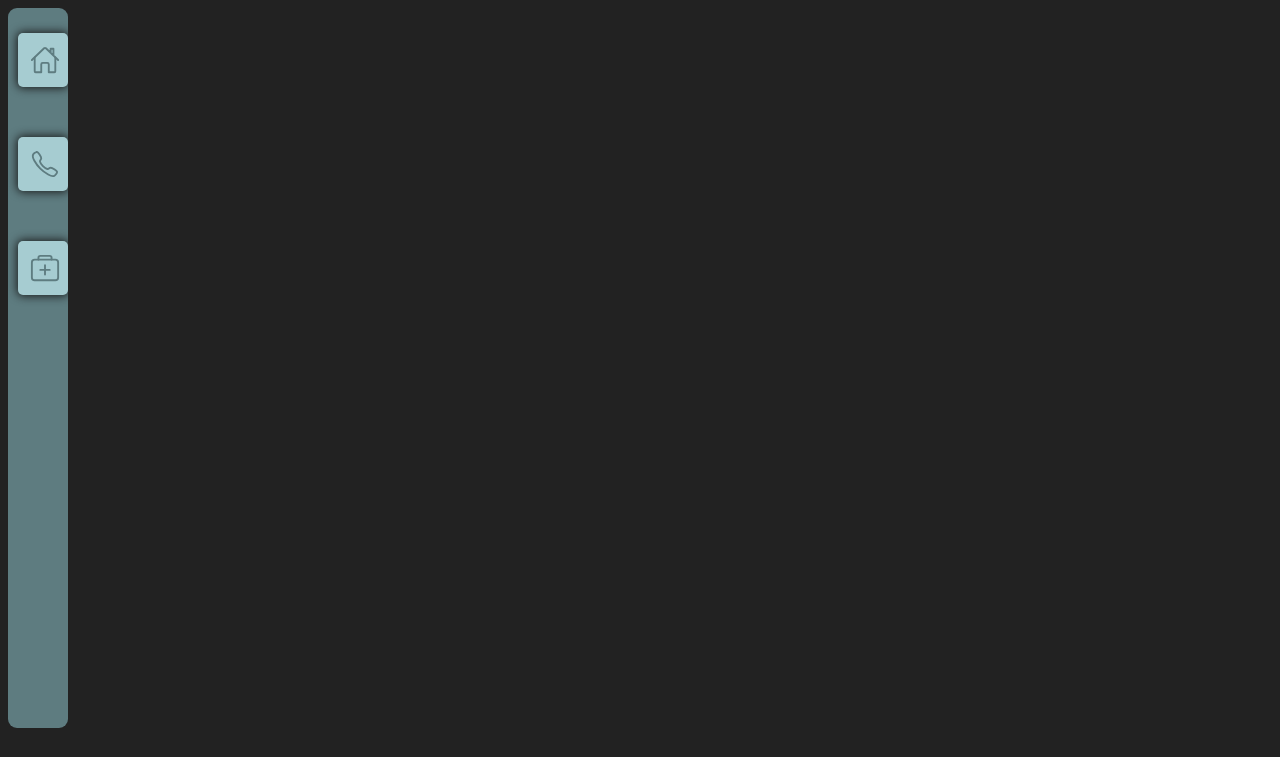
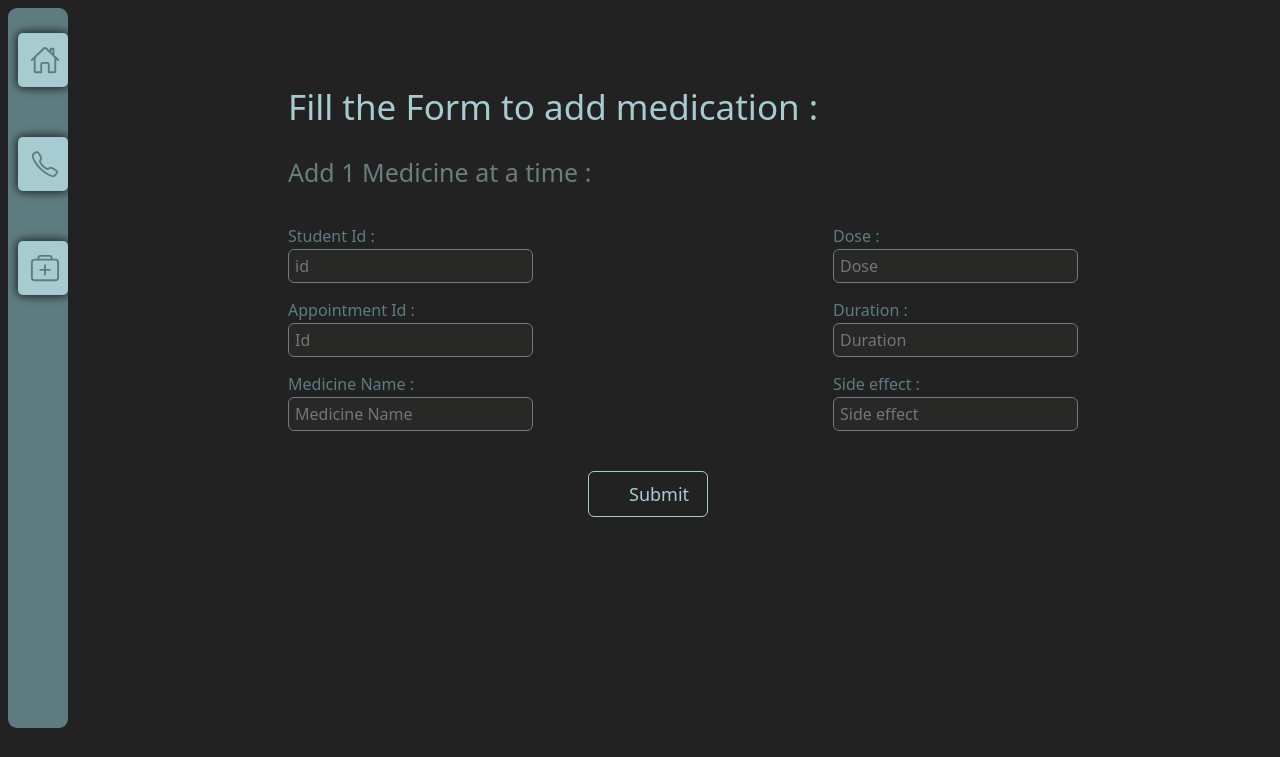
Before and after one commit to itsraghavzanwar/Student-Health-Management-System-, a Flask app: page /medication1 in a window 1280 px wide. Shown: the top 757 px of the page. Run offline with Flask 3, Linux system fonts and the light colour scheme.

Commit message:
made frontend and backend of doctor medication page

```diff
--- a/SHMS/app.py
+++ b/SHMS/app.py
@@ -478,7 +478,8 @@ def appointment1():
             comment = request.form.get(comment_field, '').strip()
 
             if not comment:
-                query = """SELECT a.*, s.student_name FROM appointment a JOIN student s ON a.student_id = s.student_id WHERE a.doctor_id = %s ORDER BY (a.appointment_date < CURDATE() OR (a.appointment_date = CURDATE() AND STR_TO_DATE(a.appointment_time, '%H:%i') < CURTIME())) ASC,a.appointment_date ASC,STR_TO_DATE(a.appointment_time, '%H:%i') ASC"""
+                query = """SELECT a.*, s.student_name FROM appointment a JOIN student s ON a.student_id = s.student_id WHERE a.doctor_id = %s ORDER BY (a.appointment_date < CURDATE() OR (a.appointment_date = CURDATE() AND STR_TO_DATE(a.appointment_time, '%%H:%%i') < CURTIME())) ASC,a.appointment_date ASC,STR_TO_DATE(a.appointment_time, '%%H:%%i') ASC"""
+
 
                 cursor.execute(query,(doctor_id,))
                 results = cursor.fetchall()
@@ -561,14 +562,29 @@ def medication():
         data=cursor.fetchall()
         return render_template('medication_record.html',data=data)
 
+@app.route('/medication1',methods=['GET','POST'])
+def medication1():
+        if request.method == 'GET':
+            return render_template('medication1.html')
 
+        elif request.method == 'POST':
+            S_Id = request.form['S_Id']
+            Appointment = request.form['Appointment']
+            Medicine_name = request.form['Medicine_name']
+            Dose = request.form['Dose']
+            Duration = request.form['Duration']
+            Side_effect = request.form['Side_effect']
+            if not S_Id or not Appointment or not Medicine_name or not Dose or not Duration or not Side_effect:
+                return render_template('medication1.html', error="Please fill in all fields.")
 
+            cursor.execute("""
+                INSERT INTO medication (student_id,appointment_id,name,dose,duration,side_effect)
+                VALUES (%s, %s, %s, %s, %s, %s)
+            """, (S_Id,Appointment,Medicine_name,Dose,Duration,Side_effect))
+            cursor.connection.commit()
 
+            return render_template('medication1.html', success="Submitted Successfully")
 
-
-@app.route('/medication1',methods=['GET'])
-def medication1():
-    return render_template('medication1.html')
 
 if __name__ == '__main__':
     app.run(debug=True)
--- a/SHMS/static/medication1.css
+++ b/SHMS/static/medication1.css
@@ -97,4 +97,94 @@ input,button, textarea, select {
         margin-left: 15px;
         margin-bottom: 20px;
     }
+
+    .accept{
+        display: flex;
+        flex-direction: column;
+        margin-left: 280px;
+        margin-top: 40px;
+    }
+
+    .form_heading{
+        display: flex;
+        font-size: 35px;
+        margin-bottom: 0px;
+        color: #a6ccd1;
+    }
+    .semi_heading{
+        display: flex;
+        font-size: 25px;
+        margin-bottom: 0px;
+        color: #6b7d7e;
+    }
+
+    .accept_data{
+        margin-top: 20px;
+        display: flex;
+        flex-direction: row;
+    }
+
+    .box1{
+        display: flex;
+        flex-direction: column;
+        margin-right: 300px;
+    }
+
+    .box2{
+        display: flex;
+        flex-direction: column;
+    }
+
+    .head{
+        font-size: 16px;
+        margin-bottom: 2px;
+        color: #5e7c80;
+    }
+
+    .input1{
+        display: flex;
+        border: 1px solid #6b7d7e;
+        border-radius: 6px;
+        background-color: #282826;
+        padding: 5px 6px;
+        color: rgb(162, 174, 174);
+    }
+
+    .submit {
+    align-items: flex-start;
+    margin-top: 40px;
+    border-radius: 6px;
+    background-color: #222222;
+    border: 1px solid #a6ccd1;
+    color: #a6ccd1;
+    margin-left: 300px;
+    padding: 10px 40px;
+    font-size: 18px;
+    cursor: pointer;
+    max-width: 120px;
+    min-height: 40px;
+    transition: background 0.2s, color 0.2s;
 }
+
+    .submit:hover {
+        background-color: #a6ccd1;
+        color: #222222;
+    }
+
+
+    .s1{
+        margin-left: 270px;
+        margin-top: 30px;
+        display: flex;
+        color: rgb(51, 201, 119);
+        font-size: 18px;
+    }
+
+    .e1{
+        margin-left: 340px;
+        margin-top: 30px;
+        display: flex;
+        color: rgb(209, 58, 58);
+        font-size: 18px;
+    }
+}
--- a/SHMS/templates/appointment1.html
+++ b/SHMS/templates/appointment1.html
@@ -60,6 +60,10 @@
                                             <p class="done">Appointment reason : {{data[2]}}</p>
                                             <p class="done">Appointment Time : {{data[3]}}</p>
                                         </div>
+                                        <div class="same2">
+                                            <p class="done">Student Id : {{data[4]}}</p>
+                                            <p class="done">Doctor Id : {{data[5]}}</p>
+                                        </div>
                                     </div>
                                     {% if data[6] == 'Pending' %}
                                     <div class="same2">
--- a/SHMS/templates/medication1.html
+++ b/SHMS/templates/medication1.html
@@ -13,7 +13,7 @@
 
     <section class="data">
 
-        <form action="/medication1" method="GET">
+        <form action="/medication1" method="POST">
 
             <div class="main">
 
@@ -45,8 +45,34 @@
 
                 </div>
 
-                <div class="content">
+                <div class="accept">
+                        <p class="form_heading">Fill the Form to add medication : </p>
+                        <p class="semi_heading">Add 1 Medicine at a time :</p>
+                        <div class="accept_data">
+                            <div class="box1">
+                                <p class="head">Student Id :</p>
+                                <input class="input1" name="S_Id" type="text" placeholder="id" value="{{request.form.get('S_Id','')}}">
+                                <p class="head">Appointment Id :</p>
+                                <input class="input1" name="Appointment" type="text" placeholder="Id" value="{{request.form.get('Appointment','')}}">
+                                <p class="head">Medicine Name : </p>
+                                <input class="input1" name="Medicine_name" type="text" placeholder="Medicine Name" value="{{request.form.get('Medicine_name','')}}">
+                            </div>
+                            <div class="box2">
+                                <p class="head">Dose : </p>
+                                <input class="input1" name="Dose" type="text" placeholder="Dose" value="{{request.form.get('Dose','')}}">
+                                <p class="head">Duration : </p>
+                                <input class="input1" name="Duration" type="text" placeholder="Duration" value="{{request.form.get('Duration','')}}">
+                                <p class="head">Side effect : </p>
+                                <input class="input1" name="Side_effect" type="text" placeholder="Side effect" value="{{request.form.get('Side_effect','')}}">
+                            </div>
+                        </div>
+                        <button class="submit">Submit</button>
 
+                        {% if success %}
+                        <p class="s1">{{ success }}</p>
+                        {% elif error %}
+                        <p class="e1">{{error}}</p>
+                        {% endif %}
                 </div>
             </div>
 
```
